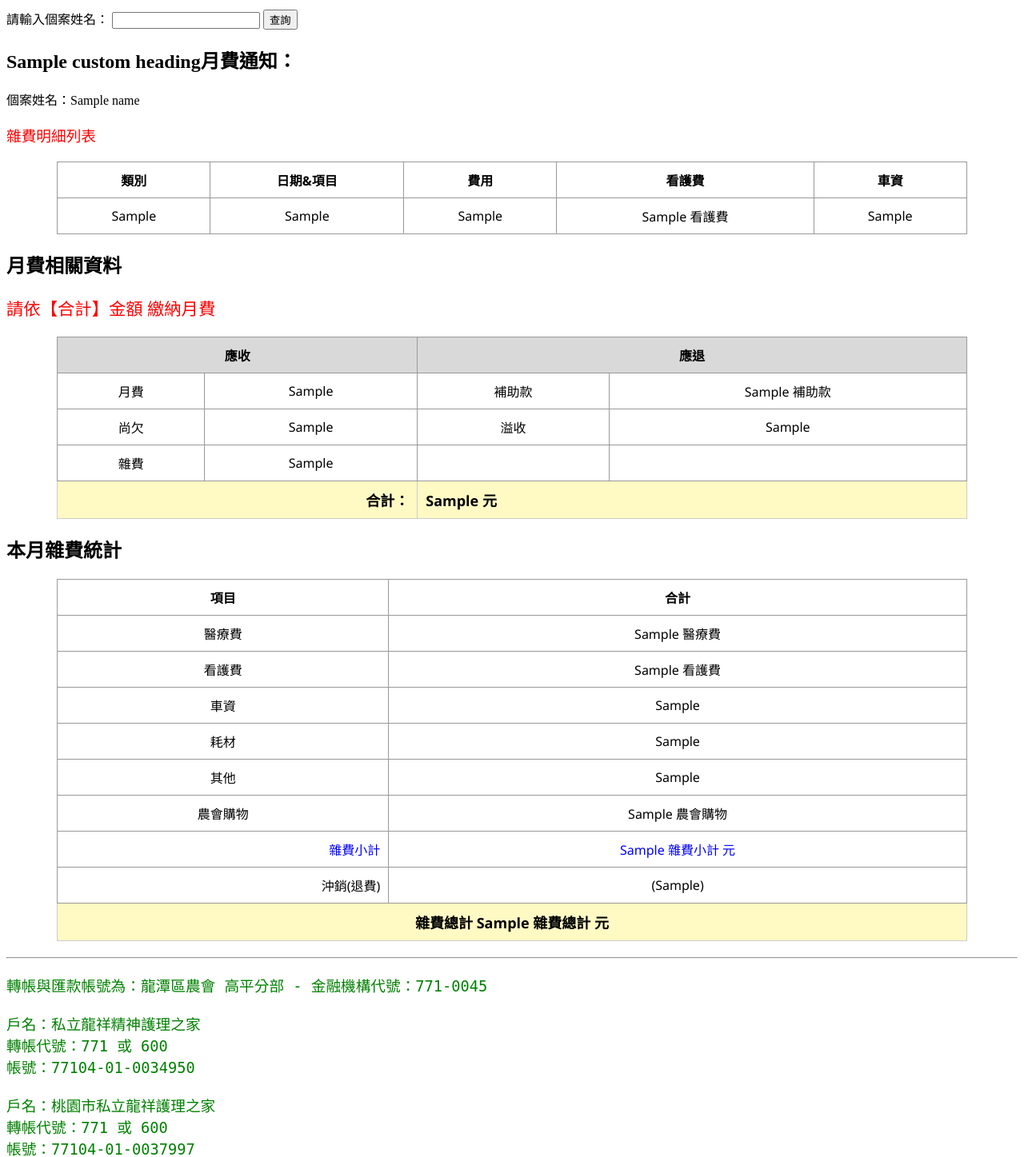
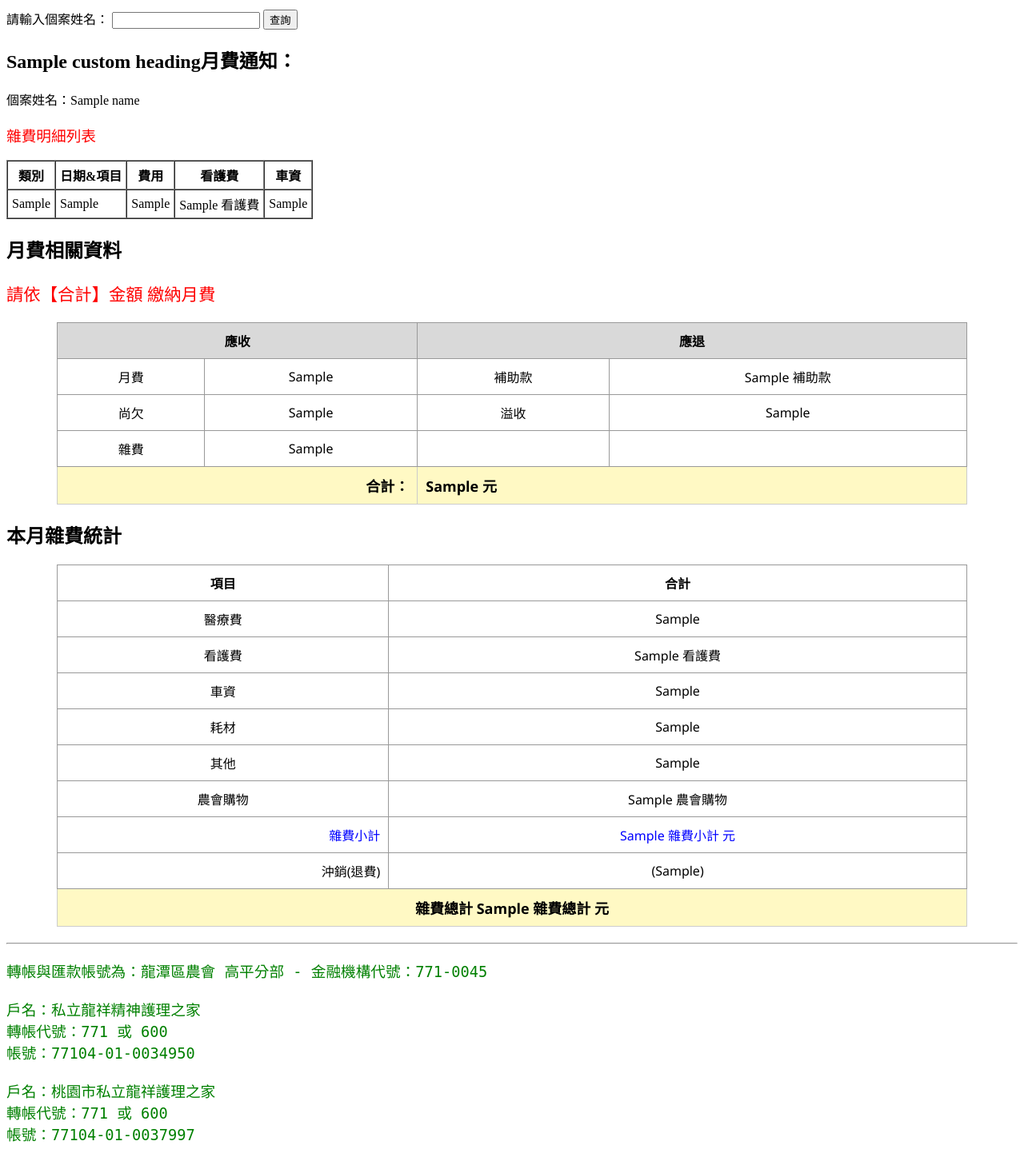
Before and after one commit to ls471471/expense-query-app, a Flask app: template templates/index.html in a window 1280 px wide. Shown: the part 166-1613 px from the top of the page at 80% size. Run offline with Flask 3, Linux system fonts and the light colour scheme; the template is opened without the code that fills it: most values are stand-ins (such as "Sample title", 1, 10 or a date in 2020); parts of the project's set-up code (start-up, migrations or seed data) failed here and were passed over.

Commit message:
Update index.html

```diff
--- a/templates/index.html
+++ b/templates/index.html
@@ -54,7 +54,7 @@
         <h2>{{ custom_heading }}月費通知：</h2>
         <p>個案姓名：{{ name }}</p>
         <p style="color:red; font-size:14pt;">雜費明細列表</p>
-<table class="summary-table">
+        <table border="1" cellpadding="5" cellspacing="0">
             <thead>
                 <tr>
                     <th>類別</th>
@@ -76,7 +76,6 @@
                 {% endfor %}
             </tbody>
         </table>
-
     {% endif %}
 
     {% if roster_info %}
@@ -119,7 +118,7 @@
                 <tr><th>項目</th><th>合計</th></tr>
             </thead>
             <tbody>
-                <tr><td>醫療費</td><td>{{ expense_summary['醫療費'] }}</td></tr>
+                <tr><td>醫療費</td><td>{{ expense_summary['醫療'] }}</td></tr>
                 <tr><td>看護費</td><td>{{ expense_summary['看護費'] }}</td></tr>
                 <tr><td>車資</td><td>{{ expense_summary['車資'] }}</td></tr>
                 <tr><td>耗材</td><td>{{ expense_summary['耗材'] }}</td></tr>
```
Lines whose indentation alone changed are shown as unchanged.
